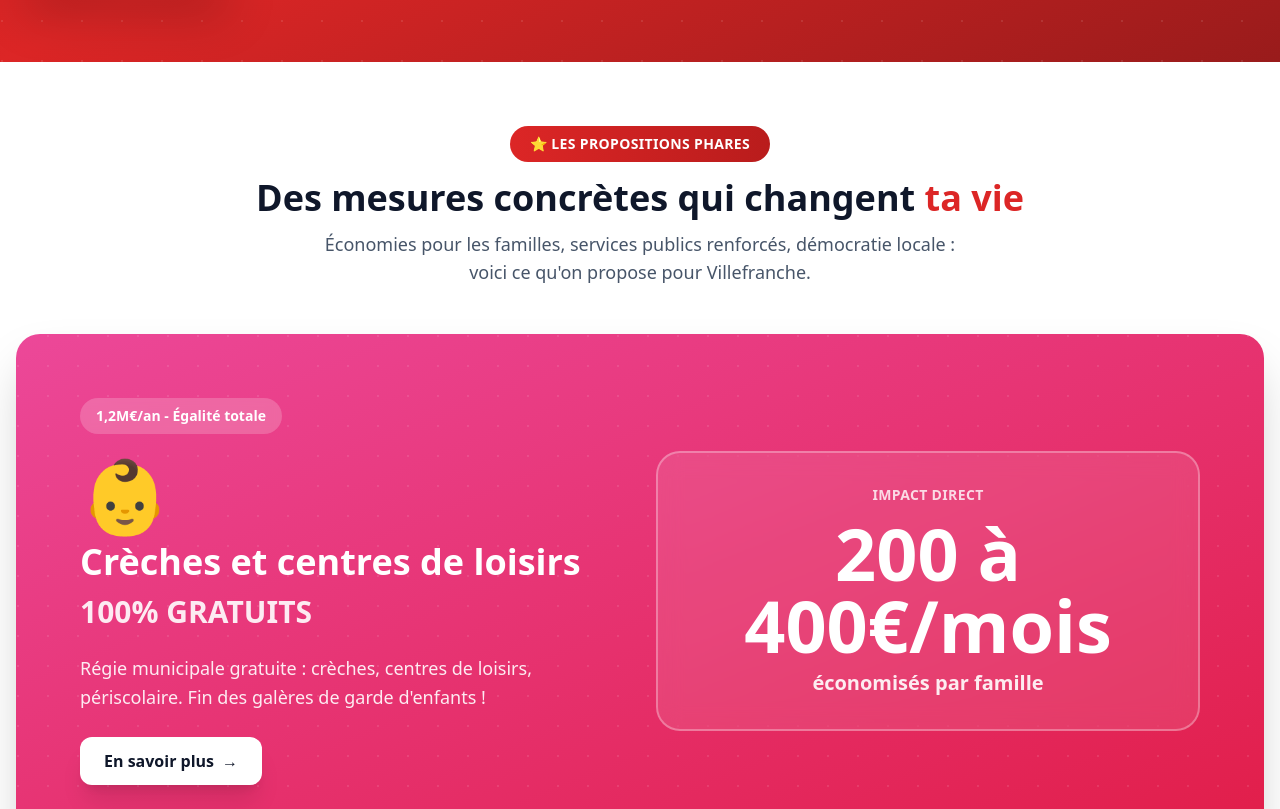
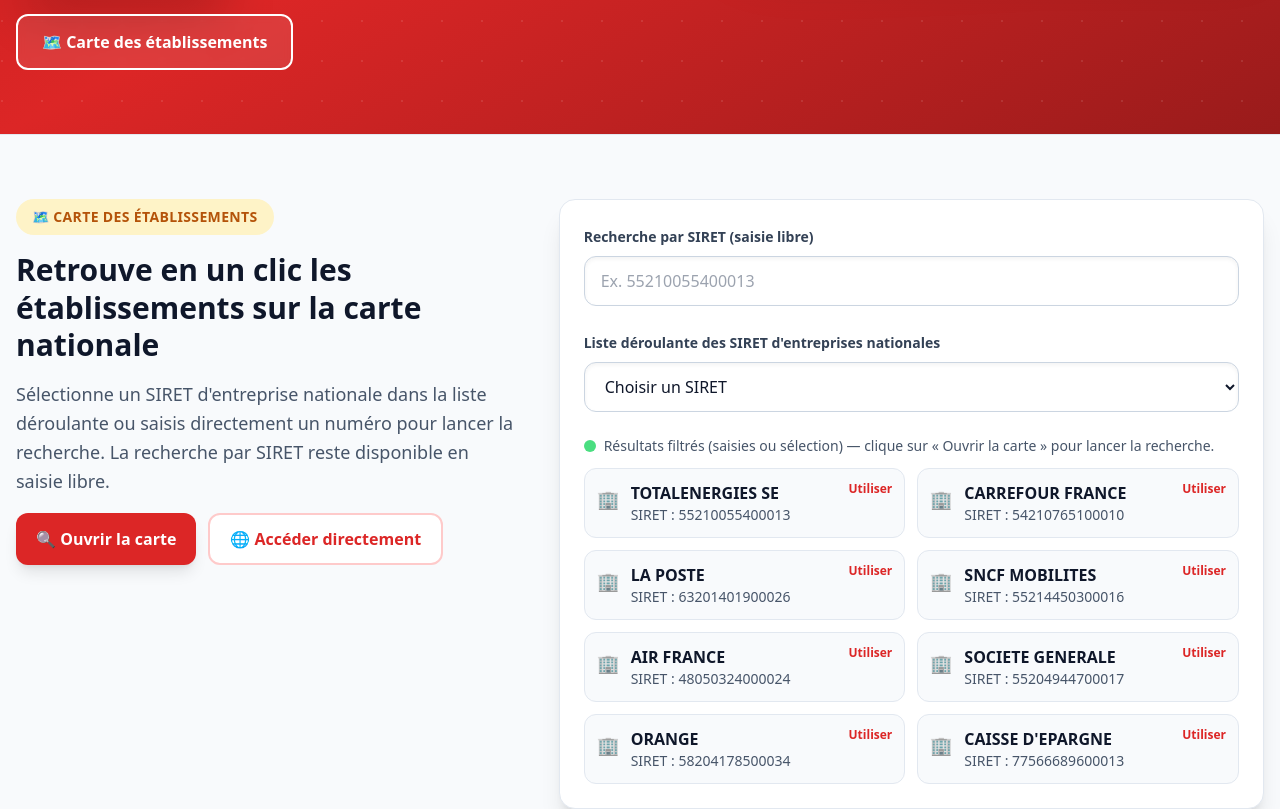
Before and after one commit to quentin12200/pcfvdr, a React (Vite) app: page / in a window 1280 px wide. Shown: the part 625-1434 px from the top of the page. Built offline with nearby package versions, Linux system fonts and the light colour scheme; the HTML template or start-up script is replaced by a standard one.

Commit message:
Add establishments map CTA and SIRET dropdown search

```diff
--- a/src/App.jsx
+++ b/src/App.jsx
@@ -563,10 +563,149 @@
 
 const NAV_LINKS = [
   { label: "Vision", icon: "👁️", type: "anchor", href: "#vision" },
+  { label: "Carte des établissements", icon: "🗺️", type: "anchor", href: "#etablissements-carte" },
   { label: "Propositions", icon: "📋", type: "anchor", href: "#themes" },
   { label: "Chiffres", icon: "📊", type: "view", view: "stats" },
   { label: "Participer", icon: "✊", type: "anchor", href: "#participer" }
 ];
+
+// Liste des SIRET d'entreprises nationales pour accès rapide
+const SIRET_OPTIONS = [
+  { siret: "55210055400013", name: "TOTALENERGIES SE" },
+  { siret: "54210765100010", name: "CARREFOUR FRANCE" },
+  { siret: "63201401900026", name: "LA POSTE" },
+  { siret: "55214450300016", name: "SNCF MOBILITES" },
+  { siret: "48050324000024", name: "AIR FRANCE" },
+  { siret: "55204944700017", name: "SOCIETE GENERALE" },
+  { siret: "58204178500034", name: "ORANGE" },
+  { siret: "77566689600013", name: "CAISSE D'EPARGNE" }
+];
+
+// ============================================================================
+// SECTION - Carte des établissements
+// ============================================================================
+
+function EtablissementsCarteSection() {
+  const [searchTerm, setSearchTerm] = React.useState("");
+  const [selectedSiret, setSelectedSiret] = React.useState("");
+
+  const normalizedSearch = searchTerm.trim().toLowerCase();
+  const filteredResults = SIRET_OPTIONS.filter(
+    ({ siret, name }) =>
+      siret.includes(normalizedSearch) || name.toLowerCase().includes(normalizedSearch)
+  );
+
+  const baseUrl = "https://app.pap-cse.org/etablissements-carte";
+  const searchUrl = normalizedSearch ? `${baseUrl}?siret=${encodeURIComponent(searchTerm.trim())}` : baseUrl;
+
+  const handleSelect = (value) => {
+    setSelectedSiret(value);
+    setSearchTerm(value);
+  };
+
+  return (
+    <section id="etablissements-carte" className="bg-slate-50 border-y border-slate-200 py-16">
+      <div className="max-w-7xl mx-auto px-4">
+        <div className="flex flex-col lg:flex-row items-start gap-10">
+          <div className="lg:w-5/12 space-y-4">
+            <span className="inline-block bg-amber-100 text-amber-700 rounded-full px-4 py-2 text-sm font-bold uppercase tracking-wide">
+              🗺️ Carte des établissements
+            </span>
+            <h2 className="text-3xl font-black text-slate-900 leading-tight">
+              Retrouve en un clic les établissements sur la carte nationale
+            </h2>
+            <p className="text-lg text-slate-600 leading-relaxed">
+              Sélectionne un SIRET d'entreprise nationale dans la liste déroulante ou saisis directement un numéro pour lancer la recherche. La recherche par SIRET reste disponible en saisie libre.
+            </p>
+            <div className="flex flex-wrap gap-3">
+              <a
+                href={searchUrl}
+                target="_blank"
+                rel="noreferrer"
+                className="inline-flex items-center gap-2 bg-red-600 text-white px-5 py-3 rounded-xl font-bold shadow-lg hover:shadow-xl hover:bg-red-700 transition-all"
+              >
+                🔍 Ouvrir la carte
+              </a>
+              <a
+                href={baseUrl}
+                target="_blank"
+                rel="noreferrer"
+                className="inline-flex items-center gap-2 bg-white text-red-600 border-2 border-red-200 px-5 py-3 rounded-xl font-bold hover:border-red-400 hover:text-red-700 transition-all"
+              >
+                🌐 Accéder directement
+              </a>
+            </div>
+          </div>
+
+          <div className="lg:w-7/12 bg-white border border-slate-200 rounded-2xl shadow-xl p-6 space-y-6">
+            <div className="space-y-2">
+              <label className="text-sm font-bold text-slate-700" htmlFor="siret-search">
+                Recherche par SIRET (saisie libre)
+              </label>
+              <input
+                id="siret-search"
+                type="text"
+                value={searchTerm}
+                onChange={(e) => setSearchTerm(e.target.value)}
+                placeholder="Ex. 55210055400013"
+                className="w-full rounded-xl border border-slate-300 bg-white px-4 py-3 text-slate-900 shadow-inner focus:border-red-500 focus:ring-2 focus:ring-red-200"
+              />
+            </div>
+
+            <div className="space-y-2">
+              <label className="text-sm font-bold text-slate-700" htmlFor="siret-select">
+                Liste déroulante des SIRET d'entreprises nationales
+              </label>
+              <select
+                id="siret-select"
+                value={selectedSiret}
+                onChange={(e) => handleSelect(e.target.value)}
+                className="w-full rounded-xl border border-slate-300 bg-white px-4 py-3 text-slate-900 shadow-inner focus:border-red-500 focus:ring-2 focus:ring-red-200"
+              >
+                <option value="">Choisir un SIRET</option>
+                {SIRET_OPTIONS.map(({ siret, name }) => (
+                  <option key={siret} value={siret}>
+                    {name} — {siret}
+                  </option>
+                ))}
+              </select>
+            </div>
+
+            <div className="space-y-3">
+              <div className="flex items-center gap-2 text-sm text-slate-600">
+                <span className="inline-flex h-3 w-3 rounded-full bg-green-400"></span>
+                Résultats filtrés (saisies ou sélection) — clique sur « Ouvrir la carte » pour lancer la recherche.
+              </div>
+              <div className="grid md:grid-cols-2 gap-3">
+                {filteredResults.map(({ siret, name }) => (
+                  <div key={siret} className="border border-slate-200 rounded-xl p-3 flex items-start gap-3 bg-slate-50">
+                    <div className="mt-1 text-lg">🏢</div>
+                    <div className="flex-1">
+                      <p className="font-bold text-slate-900">{name}</p>
+                      <p className="text-sm text-slate-600">SIRET : {siret}</p>
+                    </div>
+                    <button
+                      type="button"
+                      onClick={() => handleSelect(siret)}
+                      className="text-xs font-bold text-red-600 hover:text-red-700"
+                    >
+                      Utiliser
+                    </button>
+                  </div>
+                ))}
+                {!filteredResults.length && (
+                  <p className="text-sm text-slate-500 col-span-full">
+                    Aucun résultat pour cette recherche. Essaie un autre numéro de SIRET ou un nom d'entreprise.
+                  </p>
+                )}
+              </div>
+            </div>
+          </div>
+        </div>
+      </div>
+    </section>
+  );
+}
 
 // ============================================================================
 // CARROUSEL - Propositions phares en rotation
@@ -1884,6 +2023,12 @@
                 >
                   ✊ Participer
                 </a>
+                <a
+                  href="#etablissements-carte"
+                  className="inline-flex items-center gap-2 bg-white/10 backdrop-blur-sm border-2 border-white text-white px-6 py-3.5 rounded-xl font-bold text-base hover:bg-white/20 transition-all"
+                >
+                  🗺️ Carte des établissements
+                </a>
               </div>
             </div>
 
@@ -1902,6 +2047,9 @@
         <StatsPage onBack={() => setView("home")} />
       ) : (
         <main>
+          {/* Carte des établissements (SIRET) */}
+          <EtablissementsCarteSection />
+
           {/* Carrousel Propositions Phares */}
           <section className="bg-white py-16 overflow-hidden">
             <div className="max-w-7xl mx-auto px-4">
```
